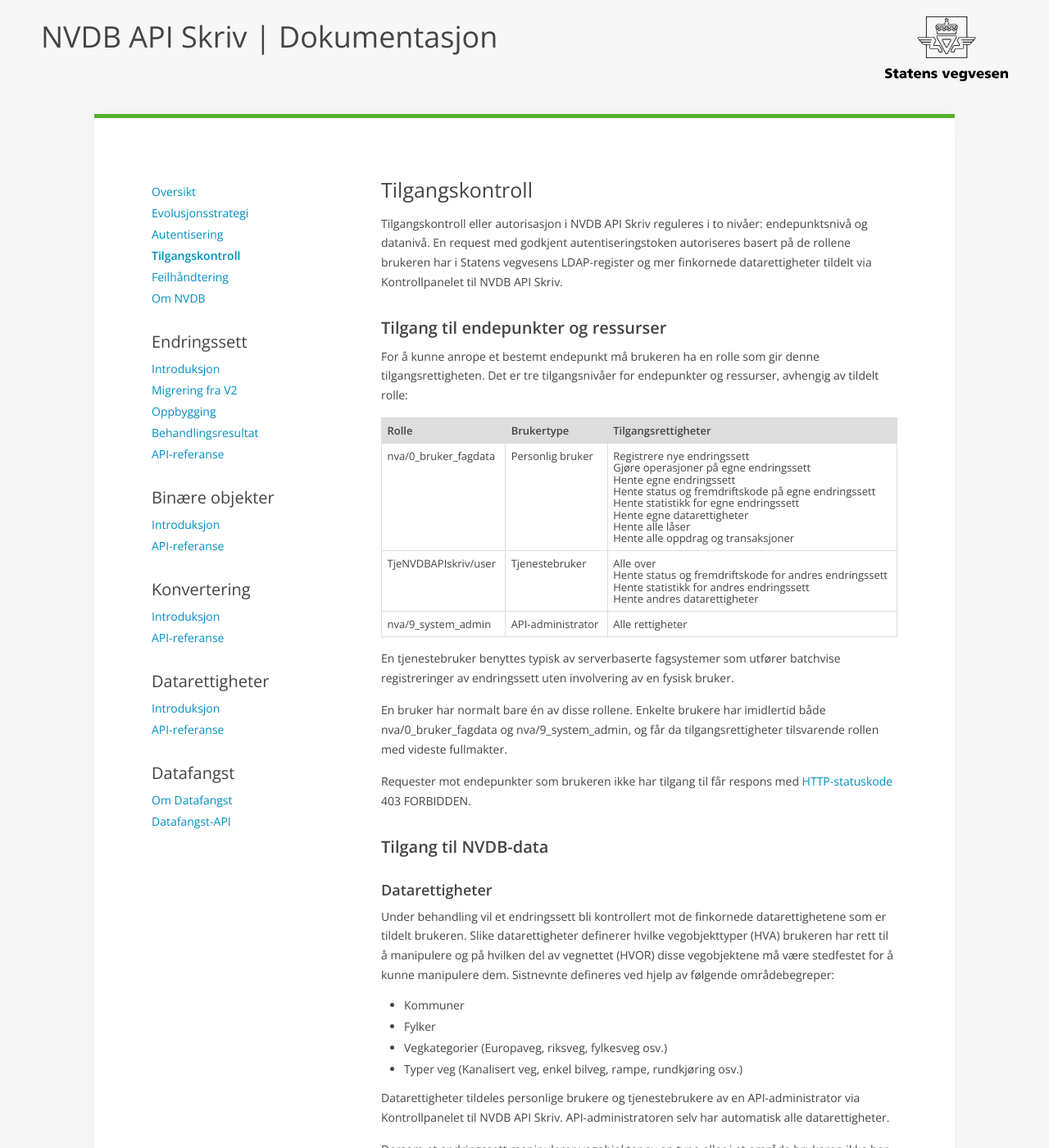
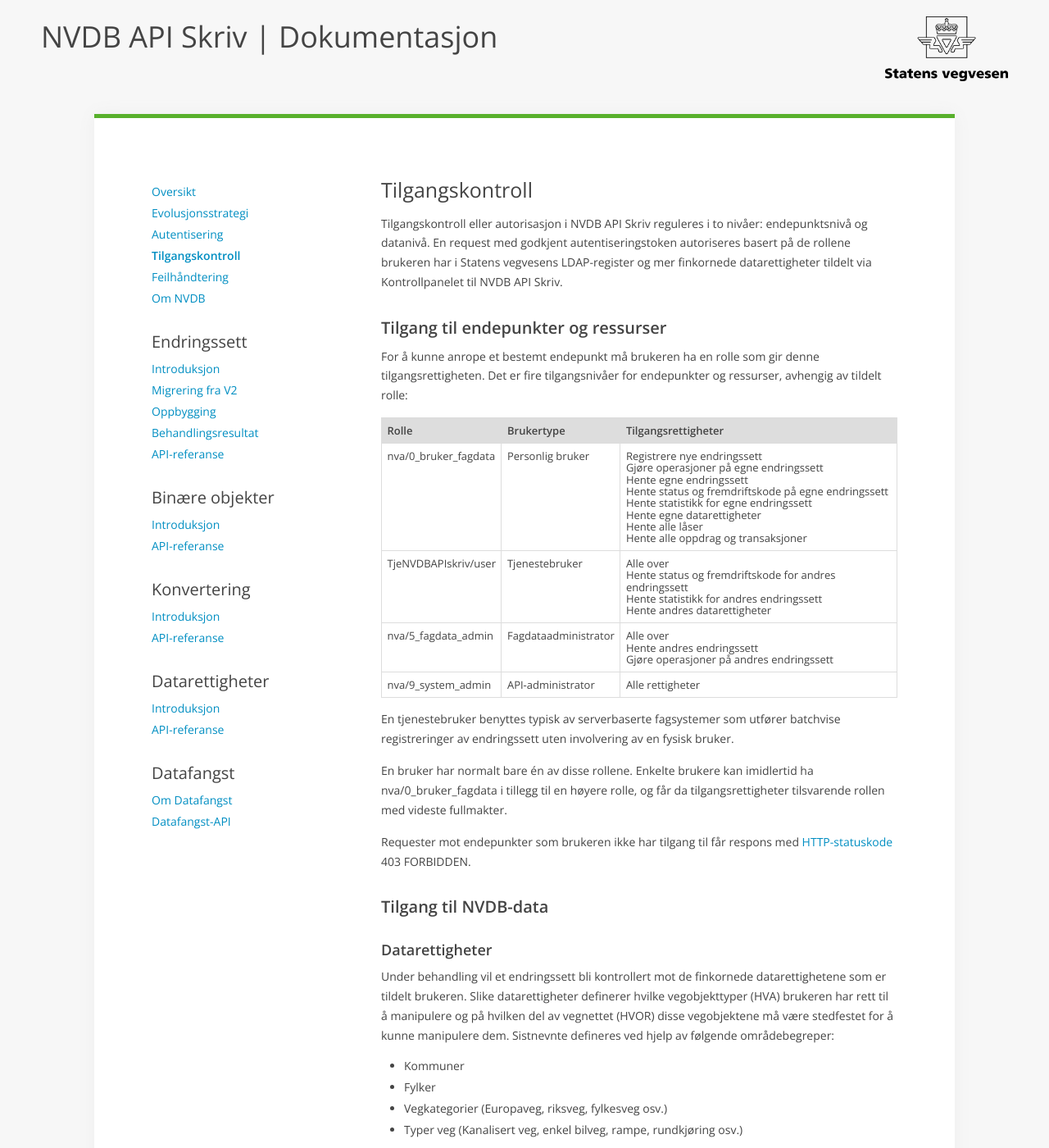
Before and after one commit to nvdb-vegdata/apiskrivdokumentasjon, a Jekyll site: the page built from tilgangskontroll.md, in a window 1280 px wide and 1400 px high. Shown: the whole window at 82% size. Built offline with Jekyll 4.4.1, drawn with Linux system fonts in a browser that asks for light colours; our own code applies the rules of GitHub Pages for plain Markdown files.

Commit message:
Describing new role nva/5_fagdata_admin

```diff
--- a/tilgangskontroll.md
+++ b/tilgangskontroll.md
@@ -12,19 +12,20 @@ finkornede datarettigheter tildelt via Kontrollpanelet til NVDB API Skriv.
 
 ### Tilgang til endepunkter og ressurser
 
-For å kunne anrope et bestemt endepunkt må brukeren ha en rolle som gir denne tilgangsrettigheten. Det er tre
+For å kunne anrope et bestemt endepunkt må brukeren ha en rolle som gir denne tilgangsrettigheten. Det er fire
 tilgangsnivåer for endepunkter og ressurser, avhengig av tildelt rolle:
 
 Rolle|Brukertype|Tilgangsrettigheter
 -|-|-
 nva/0_bruker_fagdata|Personlig bruker|Registrere nye endringssett<br/>Gjøre operasjoner på egne endringssett<br/>Hente egne endringssett<br/>Hente status og fremdriftskode på egne endringssett<br/>Hente statistikk for egne endringssett<br/>Hente egne datarettigheter<br/>Hente alle låser<br/>Hente alle oppdrag og transaksjoner
 TjeNVDBAPIskriv/user|Tjenestebruker|Alle over<br/>Hente status og fremdriftskode for andres endringssett<br/>Hente statistikk for andres endringssett<br/>Hente andres datarettigheter
+nva/5_fagdata_admin|Fagdataadministrator|Alle over<br/>Hente andres endringssett<br/>Gjøre operasjoner på andres endringssett
 nva/9_system_admin|API-administrator|Alle rettigheter
 
 En tjenestebruker benyttes typisk av serverbaserte fagsystemer som utfører batchvise registreringer av endringssett uten
 involvering av en fysisk bruker.
 
-En bruker har normalt bare én av disse rollene. Enkelte brukere har imidlertid både nva/0_bruker_fagdata og nva/9_system_admin,
+En bruker har normalt bare én av disse rollene. Enkelte brukere kan imidlertid ha nva/0_bruker_fagdata i tillegg til en høyere rolle,
 og får da tilgangsrettigheter tilsvarende rollen med videste fullmakter.
 
 Requester mot endepunkter som brukeren ikke har tilgang til får respons med [HTTP-statuskode](https://en.wikipedia.org/wiki/List_of_HTTP_status_codes)
```
Also changed, not shown: endringssett/api-referanse.md (+1 -1 lines).
